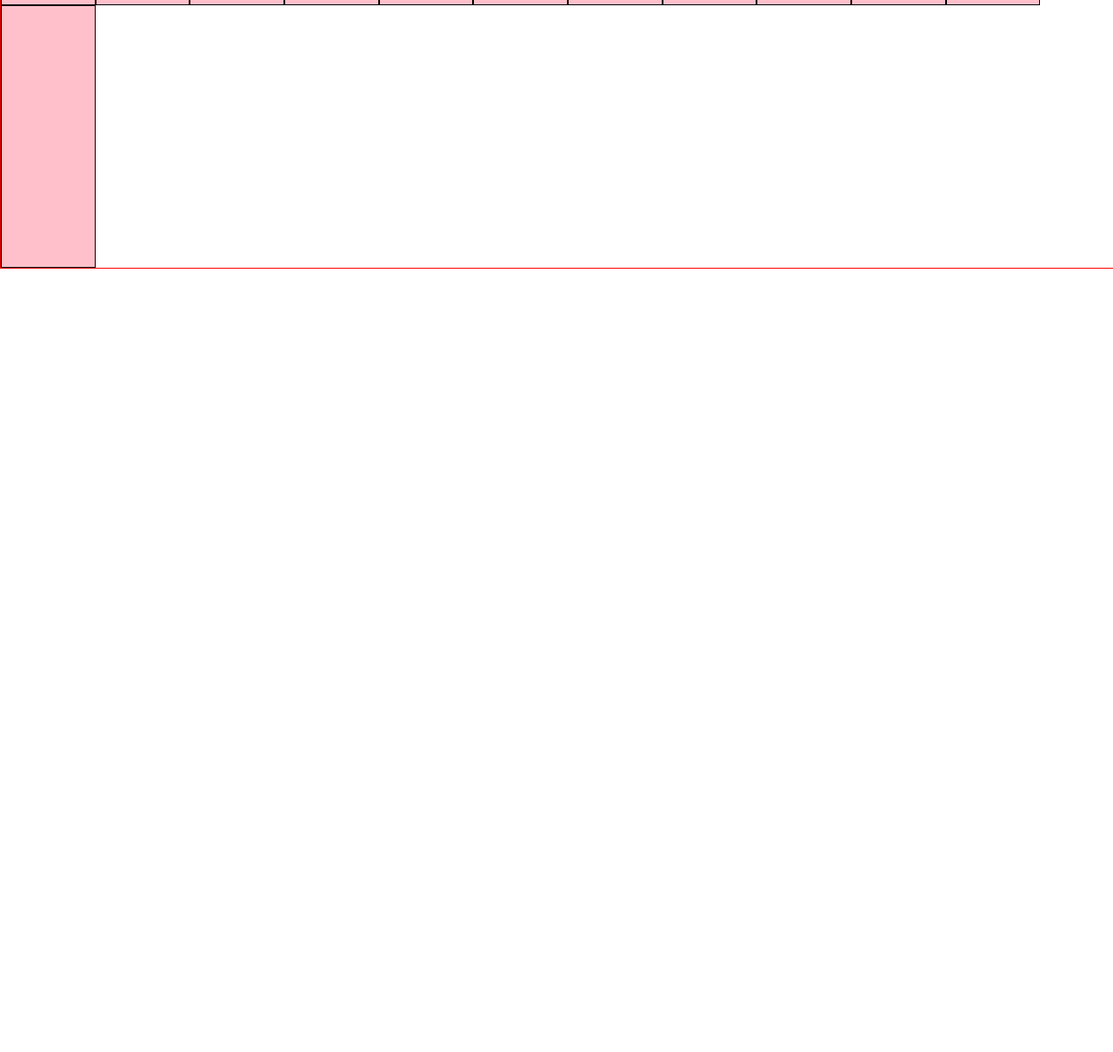
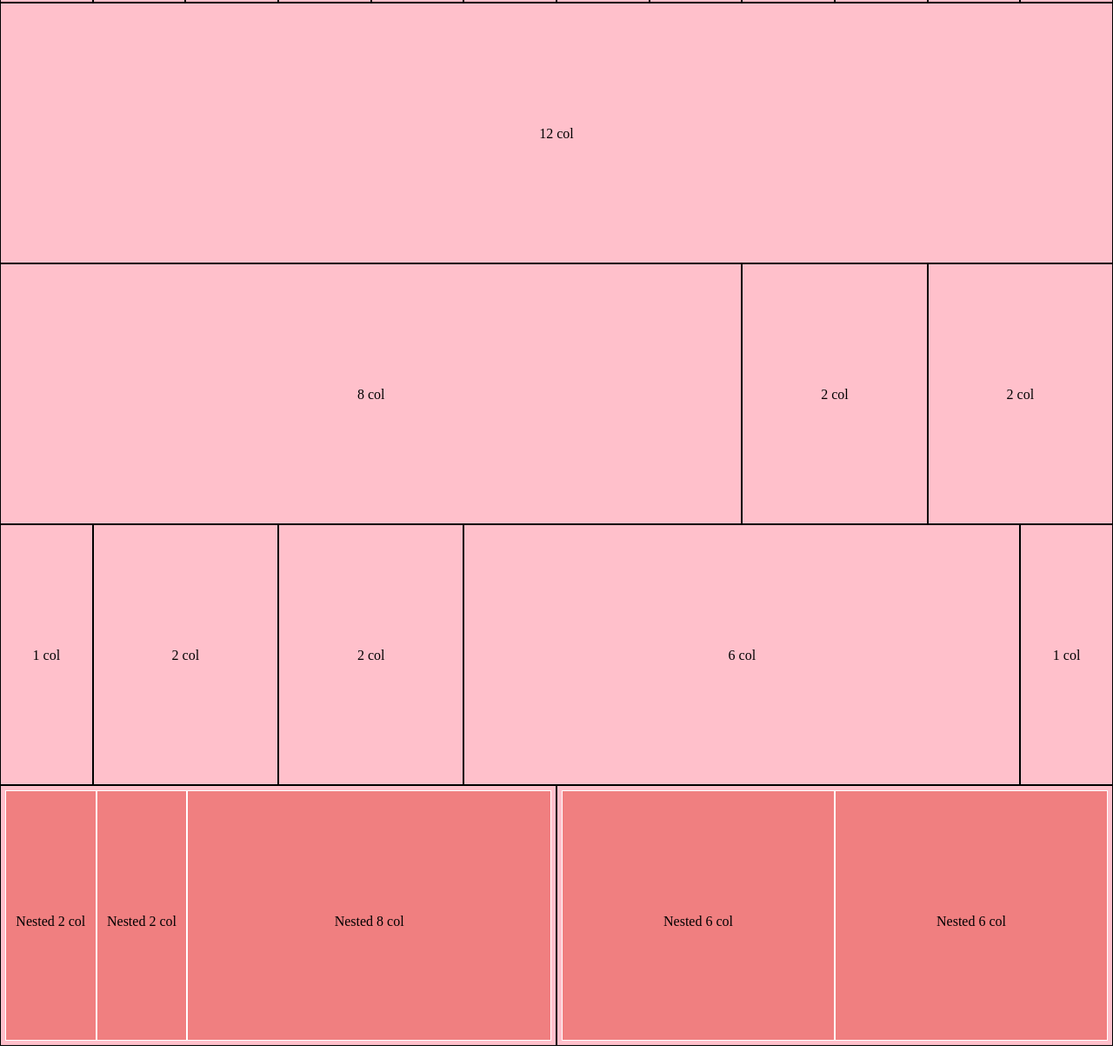
Before and after one commit to Jgio5/html-css-12bool, a plain HTML site: page index.html in a window 1280 px wide. Shown: the part 297-1507 px from the top of the page at 87% size. Before the commit the page ends 800 px from the top, so only its background shows below. Drawn offline with Linux system fonts and the light colour scheme.

Commit message:
Esercizio completato

```diff
--- a/css/12bool.css
+++ b/css/12bool.css
@@ -1,13 +1,19 @@
 /* debug */
-.debug .container {
+/* .debug .container {
   height: 100%;
- border: 1px solid red;
-}
+  border: 1px solid red;
+} */
 
 .debug .container [class*="col-"] {
   height: 100%;
   border: 1px solid black;
-  background-color: pink;
+  background-color: #FFC0CB;
+}
+
+.row-5 .container [class*="col-"] {
+  height: 100%;
+  border: 1px solid white;
+  background-color: #F07F80;
 }
 
 [class*="col-"] {
--- a/css/master.css
+++ b/css/master.css
@@ -1,7 +1,7 @@
 * {
   margin: 0;
   padding: 0;
-  box-sizing: 0;
+  box-sizing: border-box;
 }
 
 .container {
@@ -9,13 +9,52 @@
   height: 100%;
   margin: 0 auto;
 }
+
 .container::after {
   content: "";
   display: table;
   clear: both;
 }
 
+.col-6 .container {
+  padding: 5px;
+}
+
 .row {
   width: 100%;
   height: 300px;
 }
+
+[class*="col-"] {
+  text-align: center;
+  line-height: 300px;
+}
+
+.row-1 .col-1::after,
+.row-4 .col-1::after {
+  content: '1 col';
+}
+.row-3 .col-2::after,
+.row-4 .col-2::after {
+  content: '2 col';
+}
+.row-4 .col-6::after {
+  content: '6 col';
+}
+.row-3 .col-8::after {
+  content: '8 col';
+}
+.row-2 .col-12::after {
+  content: '12 col';
+}
+
+
+.row-5 .container .col-2::after{
+  content: 'Nested 2 col';
+}
+.row-5 .container .col-6::after{
+  content: 'Nested 6 col';
+}
+.row-5 .container .col-8::after{
+  content: 'Nested 8 col';
+}
--- a/index.html
+++ b/index.html
@@ -5,7 +5,7 @@
     <meta name="viewport" content="width=device-width, initial-scale=1.0">
     <link rel="stylesheet" href="css/12bool.css">
     <link rel="stylesheet" href="css/master.css">
-    <title></title>
+    <title>12bool</title>
   </head>
   <body class="debug">
     <div class="container">
@@ -23,7 +23,7 @@
         <div class="col-1"></div>
         <div class="col-1"></div>
       </div>
-      <!-- <div class="row row-2">
+      <div class="row row-2">
         <div class="col-12"></div>
       </div>
       <div class="row row-3">
@@ -39,9 +39,20 @@
         <div class="col-1"></div>
       </div>
       <div class="row row-5">
+        <div class="col-6">
+          <div class="container">
+            <div class="col-2 "></div>
+            <div class="col-2"></div>
+            <div class="col-8"></div>
+          </div>
+        </div>
+        <div class="col-6">
+          <div class="container">
+            <div class="col-6"></div>
+            <div class="col-6"></div>
+          </div>
+        </div>
       </div>
-      <div class="col-6">
-      </div> -->
     </div>
   </body>
 </html>
```
